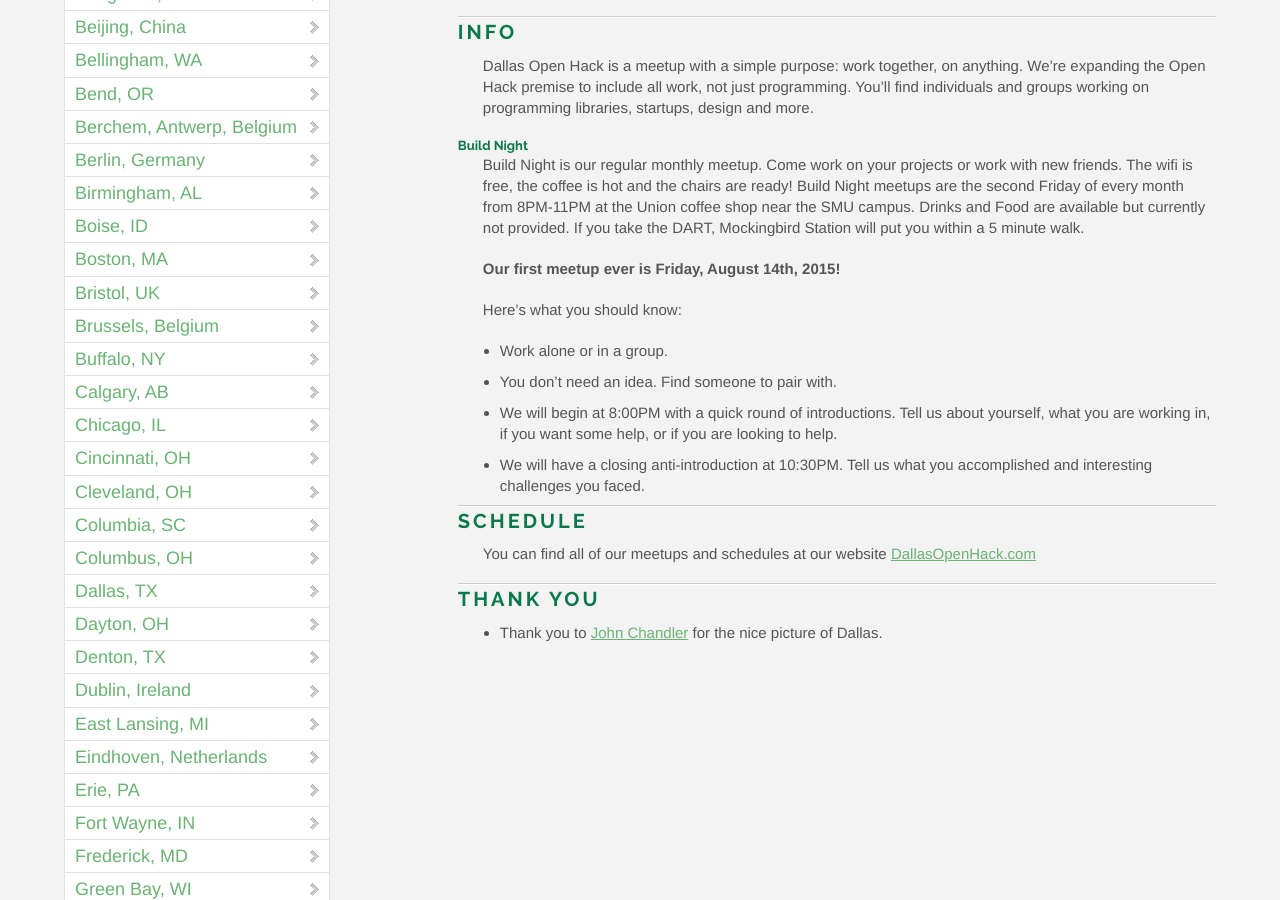
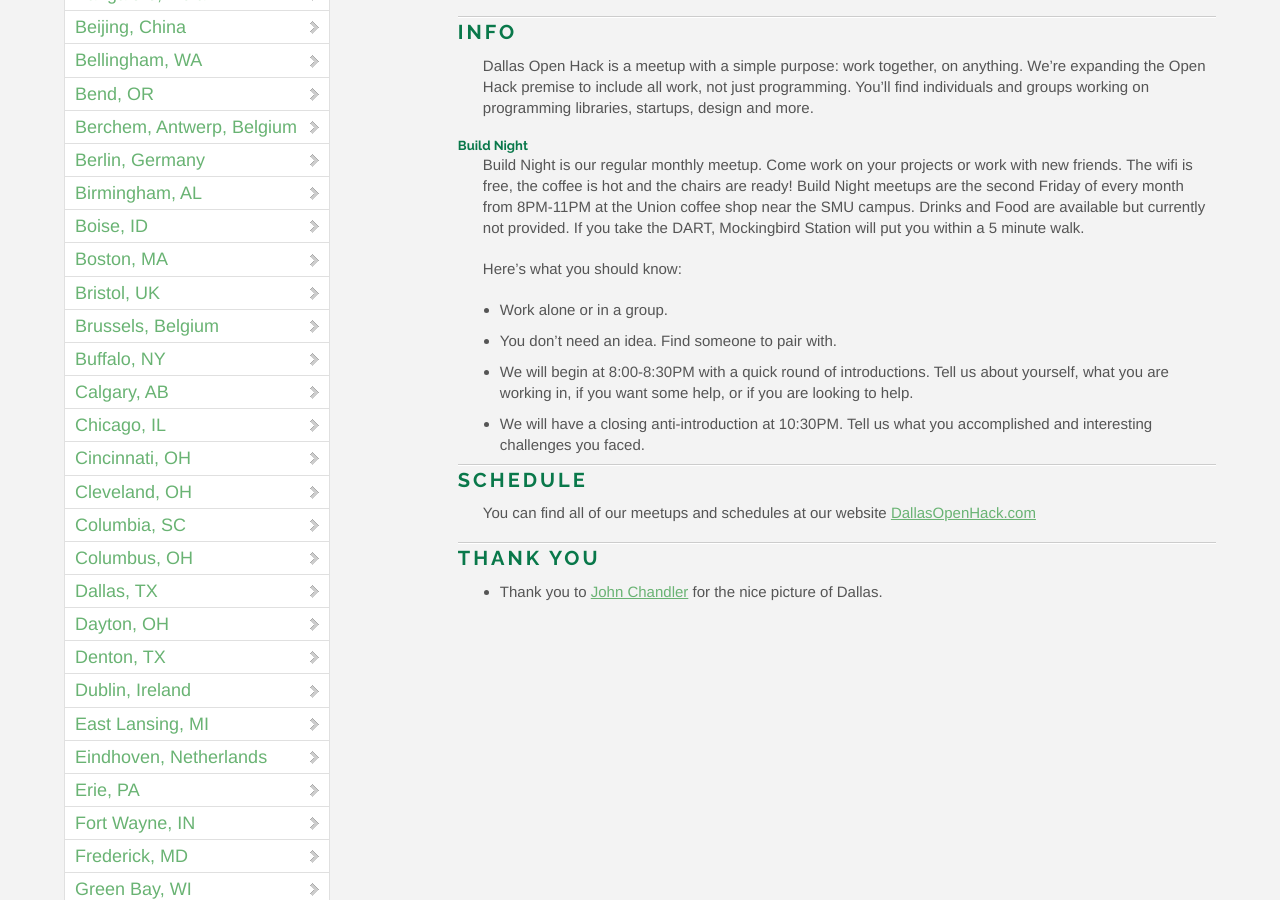
Before and after one commit to OpenHack/openhack.github.com, a Jekyll site: the page built from dallas/index.markdown, in a window 1280 px wide and 900 px high, scrolled down 437 px. Built offline with Jekyll 4.4.1, drawn with Linux system fonts in a browser that asks for light colours; nearby versions of some CDN libraries; comment, search, counter and statistics services are not loaded.

Commit message:
Updating the Dallas Open Hack to remove old details

```diff
--- a/dallas/index.markdown
+++ b/dallas/index.markdown
@@ -13,13 +13,11 @@ Dallas Open Hack is a meetup with a simple purpose: work together, on anything.
 #### Build Night
 Build Night is our regular monthly meetup. Come work on your projects or work with new friends. The wifi is free, the coffee is hot and the chairs are ready! Build Night meetups are the second Friday of every month from 8PM-11PM at the Union coffee shop near the SMU campus. Drinks and Food are available but currently not provided. If you take the DART, Mockingbird Station will put you within a 5 minute walk.
 
-**Our first meetup ever is Friday, August 14th, 2015!**
-
 Here's what you should know:
 
 * Work alone or in a group.
 * You don't need an idea. Find someone to pair with.
-* We will begin at 8:00PM with a quick round of introductions. Tell us about yourself, what you are working in, if you want some help, or if you are looking to help.
+* We will begin at 8:00-8:30PM with a quick round of introductions. Tell us about yourself, what you are working in, if you want some help, or if you are looking to help.
 * We will have a closing anti-introduction at 10:30PM. Tell us what you accomplished and interesting challenges you faced.
 
 ### Schedule
```
